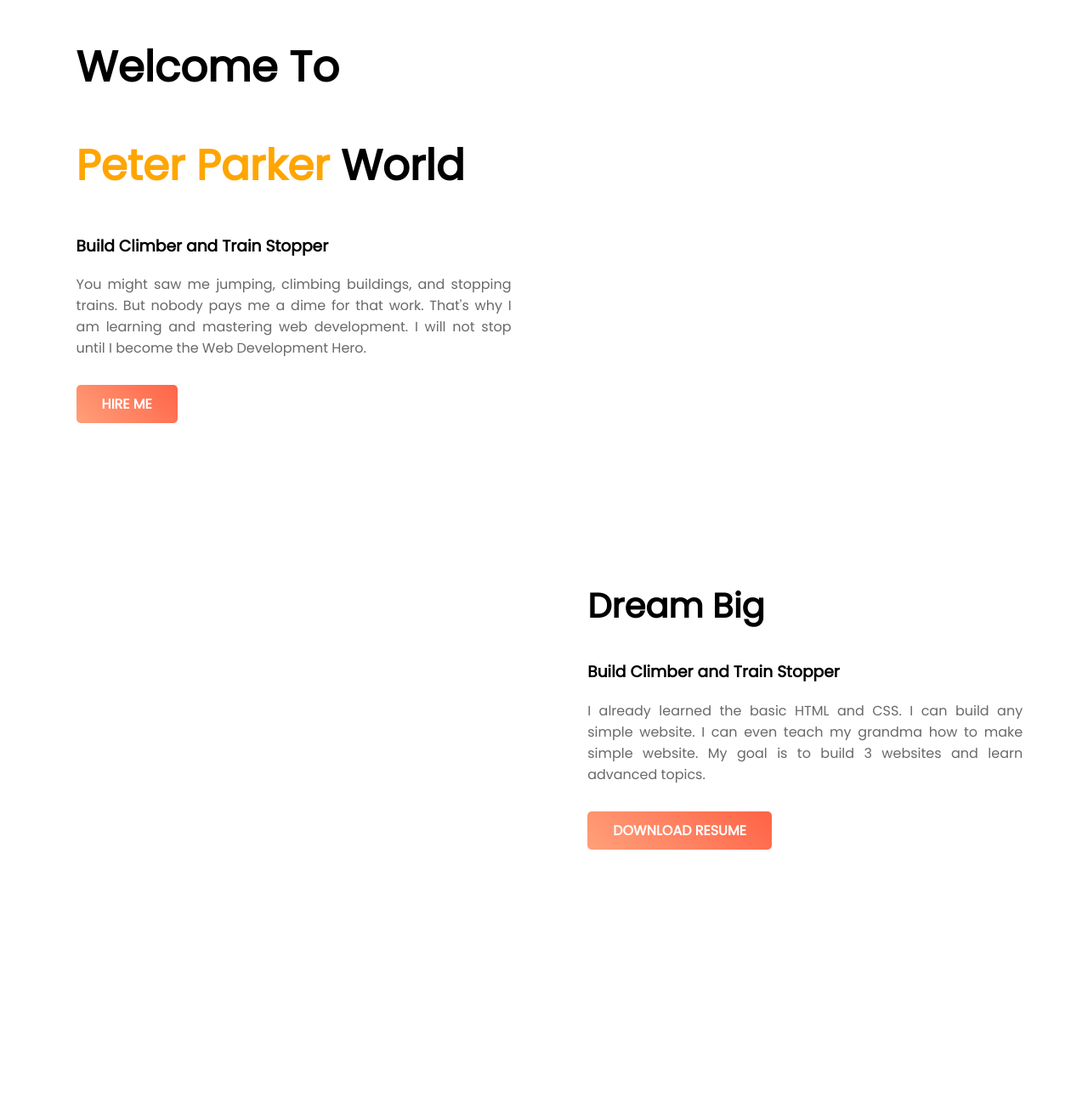
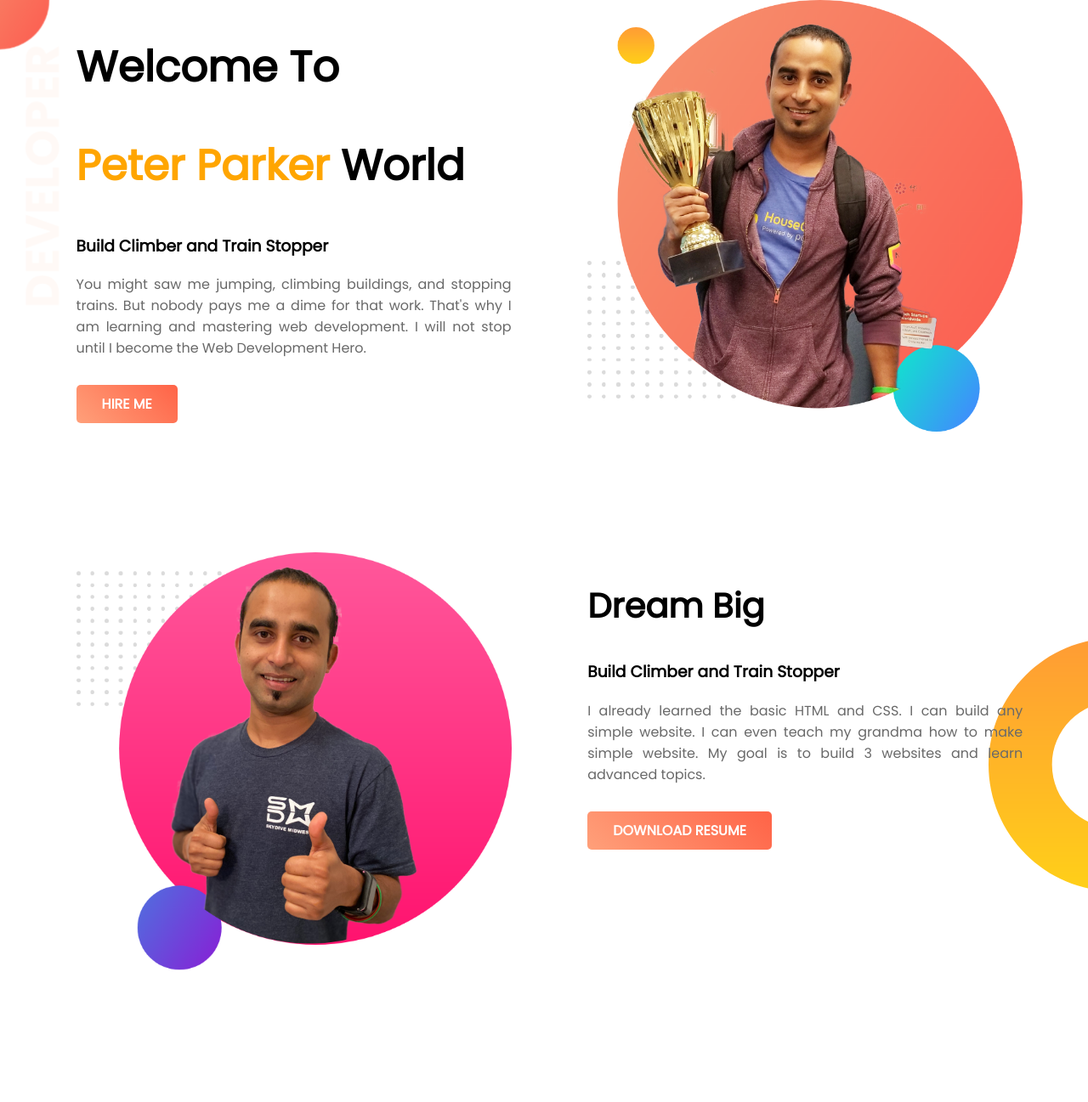
Before and after one commit to mjhasan/developers-portfolio, a plain HTML site: page index.html in a window 1280 px wide. Shown: the top 1297 px of the page at 85% size. Drawn offline with Linux system fonts and the light colour scheme; the site is published under a folder, as on GitHub Pages, so addresses that start at the root find nothing.

Commit message:
I have remove the / symbol brfor images folder

```diff
--- a/index.html
+++ b/index.html
@@ -19,12 +19,12 @@
             <a class="link-btn" target="_blank" href="#">Hire Me</a>
         </div>
         <div class="half-width">
-            <img src="/images/jhankar.png" alt="">
+            <img src="images/jhankar.png" alt="">
         </div>
     </section>
     <section class="dream-big">
         <div class="half-width">
-            <img src="/images/jhankar2.png" alt="">
+            <img src="images/jhankar2.png" alt="">
         </div>
         <div class="half-width">
             <h2>Dream Big</h2>
--- a/style.css
+++ b/style.css
@@ -32,7 +32,7 @@ h2 {
 }
 
 .top-banner {
-    background-image: url("/images/top-banner.png");
+    background-image: url("images/top-banner.png");
     background-repeat: no-repeat;
 }
 
@@ -55,13 +55,13 @@ section {
 }
 
 .dream-big {
-    background-image: url("/images/dream-bg.png");
+    background-image: url("images/dream-bg.png");
     background-repeat: no-repeat;
     background-position: right;
 }
 
 .experiences {
-    background-image: url("/images/exp-bg.png");
+    background-image: url("images/exp-bg.png");
     background-repeat: no-repeat;
     background-position: left;
 }
```
